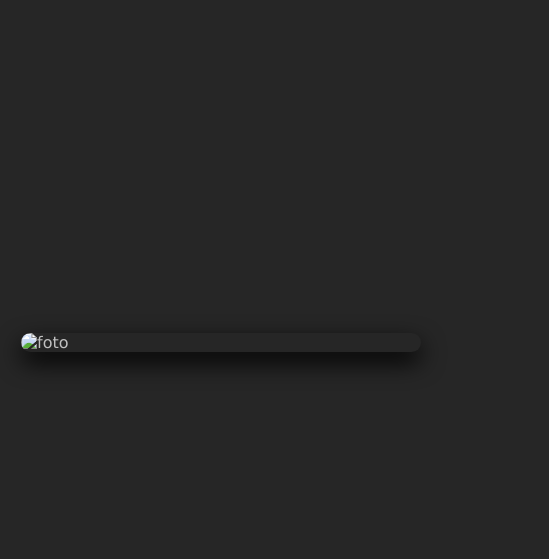
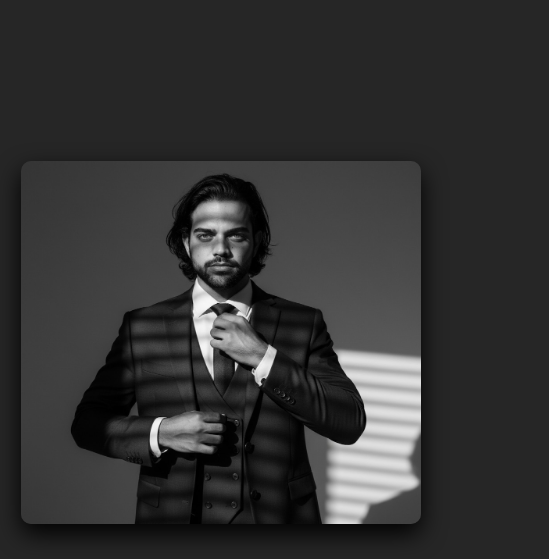
Before and after one commit to LuccadeCarlo/LuccadeCarlo.github.io, a plain HTML site: page index.html in a window 1280 px wide. Shown: the top 559 px of the page, 731-1280 px from the left. Drawn offline with nearby package versions, Linux system fonts and the light colour scheme.

Commit message:
Atualiza imagem da seção inicial do portfólio

```diff
--- a/index.html
+++ b/index.html
@@ -36,7 +36,7 @@
             <a href="Currículo.pdf" class="btn" download="Currículo.pdf">Download CV</a>
         </div>
         <div class="home-img">
-            <img src="img.png" alt="foto">
+            <img src="img.jpg" alt="foto">
         </div>
     </section>
 
```
